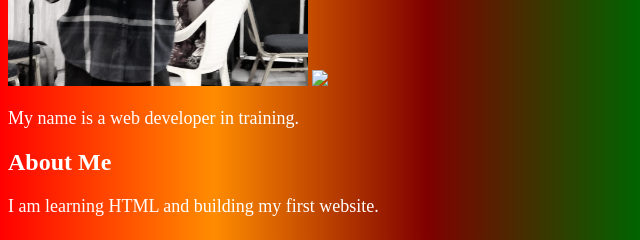
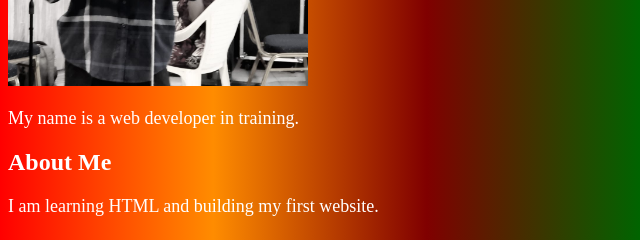
Before and after one commit to Taiwosam123/My---First---website-, a plain HTML site: page index.html in a window 1280 px wide. Shown: the part 380-620 px from the top of the page, 0-640 px from the left. Drawn offline with Linux system fonts and the light colour scheme.

Commit message:
Remove empty image tag from index.html
Removed an empty image tag from the HTML.

```diff
--- a/index.html
+++ b/index.html
@@ -40,7 +40,6 @@
     <h2> My Favourite Things </h2>
         <p>i love learning web development</p>
          <img src="72e88718850b472f9a74024a5ea96865.jpg" alt="My picture" width="300">
-        <img src= alt="A handsome man standing">
 
     <p>My name is a web developer in training.</p>
 
```
